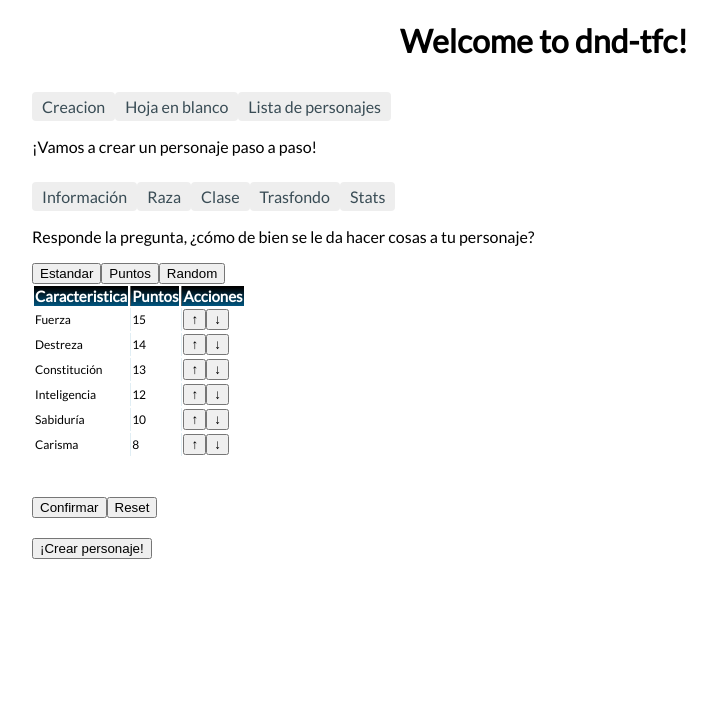
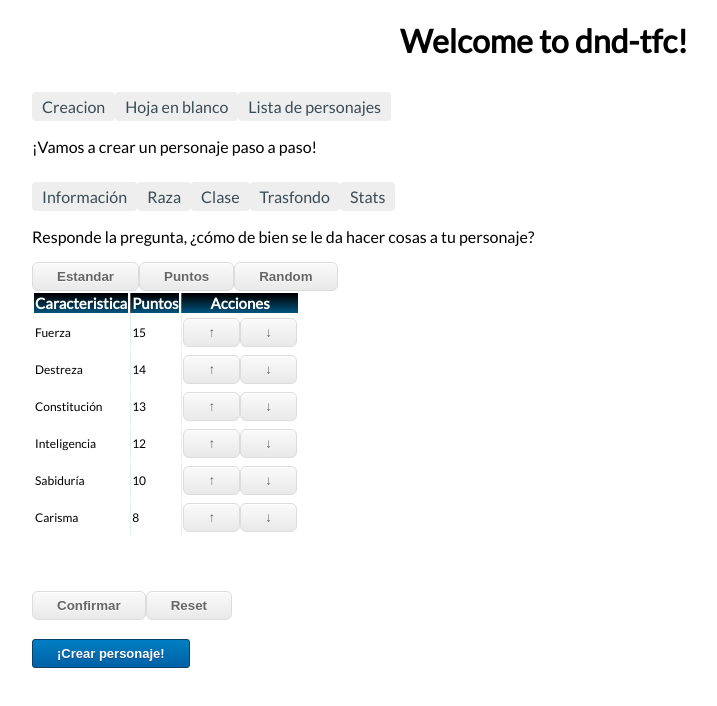
Before and after one commit to rondeo/dnd.tfc, an Angular app: page /creacion/stats in a window 1280 px wide. Shown: the top 706 px of the page, without its empty margins (104-821 px from the left). Built offline with nearby package versions, Linux system fonts and the light colour scheme.

Commit message:
Estilos bonicos bonicos

```diff
--- a/src/app/components/creacion/creacion.component.html
+++ b/src/app/components/creacion/creacion.component.html
@@ -12,6 +12,6 @@
 <router-outlet></router-outlet>
 <br/><br/>
 <!-- <button routerLink="personajeCreado ? ../personaje/{{id}} : []" (click)="confirmarCreacion()">¡Crear personaje!</button> -->
-<button (click)="confirmarCreacion()">¡Crear personaje!</button>
-<br/>
-<button *ngIf="personajeCreado" routerLink="/personaje/{{id}}/datos" (click)="verPersonaje()">Ver tu nuevo personaje</button>
+<button class="creacion" (click)="confirmarCreacion()">¡Crear personaje!</button>
+
+<button class="creacion" *ngIf="personajeCreado" routerLink="/personaje/{{id}}/datos" (click)="verPersonaje()">Ver tu nuevo personaje</button>
--- a/src/app/components/crear-clase/crear-clase.component.html
+++ b/src/app/components/crear-clase/crear-clase.component.html
@@ -1,14 +1,15 @@
 <p>
   Responde a la pregunta, ¿de qué trabaja tu personaje?
 </p>
-
+<div class="gridCrearion">
+  <div>
     <table class="table table-hover text-center">
       <thead class="thead-dark">
         <tr>
-      <th>Clase</th>
+          <th class="name">Clase</th>
           <th>Dados de golpe</th>
           <th>Descripción</th>
-      <th>Elegir</th>
+          <th class="choice">Elegir</th>
         </tr>
       </thead>
       <tbody>
@@ -24,13 +25,13 @@
         </tr>
       </tbody>
     </table>
-
+  </div>
   <div *ngIf="mostrar">
     <table class="table table-hover text-center">
       <thead class="thead-dark">
         <tr>
-            <th>Rasgo</th>
-            <th>Nivel</th>
+          <th class="name">Rasgo</th>
+          <th class="choice">Nivel</th>
           <th>Descripción</th>
         </tr>
       </thead>
@@ -42,10 +43,12 @@
         </tr>
       </tbody>
     </table>
-    <button routerLink="/creacion/trasfondo" (click)="asignarClase(claseCreacion)">
-      Confirmar
-    </button>
+
     <!-- <button (click)="asignarClase(claseCreacion)">
       Confirmar
     </button> -->
   </div>
+</div>
+<button *ngIf="mostrar" routerLink="/creacion/trasfondo" (click)="asignarClase(claseCreacion)">
+  Confirmar
+</button>
--- a/src/app/components/crear-stats/crear-stats.component.html
+++ b/src/app/components/crear-stats/crear-stats.component.html
@@ -6,7 +6,7 @@
 <button (click)="seleccionPuntos()">Puntos</button>
 <button (click)="seleccionRandom()">Random</button>
 
-
+<div class="tableCrearionStats">
   <table class="table table-hover text-center">
     <thead class="thead-dark">
       <tr>
@@ -16,7 +16,7 @@
       </tr>
     </thead>
     <tbody>
-    <tr *ngFor="let caracteristica of caracteristicas; let i = index">
+      <tr class="rows" *ngFor="let caracteristica of caracteristicas; let i = index">
         <td>{{caracteristica.nombreCaracteristica}}</td>
 
         <td *ngIf="mostrarArray">{{puntosArray[i].array}}</td>
@@ -39,6 +39,7 @@
     </tr> -->
     </tbody>
   </table>
+</div>
 <br />
 
 <label *ngIf="mostrarPuntos">{{totalPuntos}}/27</label>
--- a/src/app/components/crear-trasfondo/crear-trasfondo.component.html
+++ b/src/app/components/crear-trasfondo/crear-trasfondo.component.html
@@ -1,13 +1,14 @@
 <p>
   Responde a la pregunta, ¿cuál es el pasado de tu personaje?
 </p>
-
+<div class="gridCrearion">
+  <div>
     <table class="table table-hover text-center">
       <thead class="thead-dark">
         <tr>
-      <th>Trasfondo</th>
+          <th class="name">Trasfondo</th>
           <th>Descripción</th>
-      <th>Elegir</th>
+          <th class="choice">Elegir</th>
         </tr>
       </thead>
       <tbody>
@@ -22,7 +23,8 @@
         </tr>
       </tbody>
     </table>
-
+  </div>
+</div>
 <div *ngIf="mostrar">
   <button routerLink="/creacion/stats" (click)="asignarTrasfondo(trasfondoCreacion)">
     Confirmar
--- a/src/app/components/rasgos/rasgos.component.html
+++ b/src/app/components/rasgos/rasgos.component.html
@@ -1,6 +1,6 @@
 <input name="raza" id="raceClass" [ngModel]="razaElegida()" (change)="mostrarCosas()" hidden />
 
-<label for="raceClass">Elije en la parte superior una raza y una clase</label>
+<label for="raceClass"><p>Elije en la parte superior una raza y una clase</p></label>
 
 <div class="tableRasgos">
   <div id="tableRasgosRaza">
--- a/src/app/components/stats/stats.component.html
+++ b/src/app/components/stats/stats.component.html
@@ -369,23 +369,28 @@
         <div class="money">
           <ul>
             <li>
-              <label for="cp">pc</label>
+              <label for="cp"><a class="show">pc
+              <span class="hidden">Monedas de cobre, 100 equivalen a 1 de oro</span></a></label>
               <input name="cp" id="cp" />
             </li>
             <li>
-              <label for="sp">pp</label>
+              <label for="sp"><a class="show">pp
+              <span class="hidden">Monedas de plata, 10 equivalen a 1 de oro</span></a></label>
               <input name="sp" id="sp" />
             </li>
             <li>
-              <label for="ep">pe</label>
+              <label for="ep"><a class="show">pe
+              <span class="hidden">Monedas de electrum, 5 equivalen a 1 de oro</span></a></label>
               <input name="ep" id="ep" />
             </li>
             <li>
-              <label for="gp">po</label>
+              <label for="gp"><a class="show">po
+              <span class="hidden">Monedas de oro</span></a></label>
               <input name="gp" id="gp" />
             </li>
             <li>
-              <label for="pp">ppt</label>
+              <label for="pp"><a class="show">ppt
+              <span class="hidden">Monedas de platino, 1 equivale a 10 de oro</span></a></label>
               <input name="pp" id="pp" />
             </li>
           </ul>
--- a/src/styles.scss
+++ b/src/styles.scss
@@ -41,10 +41,6 @@ table tbody td:first-child {
 table tbody tr:last-child td {
     border-bottom: none;
 }
-
-
-
-
 
 nav a {
     padding: 5px 10px;
@@ -149,10 +145,6 @@ form.charsheet ul li {
     list-style-image: none;
     display: block;
 }
-
-// form.charsheet ::placeholder {
-//   color: #bbb;
-// }
 
 form.charsheet label {
     text-transform: uppercase;
@@ -783,6 +775,36 @@ form.charsheet main section.equipment>div>div.money ul>li input {
     text-align: center;
 }
 
+// form.charsheet main section.equipment>div>div.money .show {
+//     position: relative;
+//     z-index: 0;
+// }
+
+// form.charsheet main section.equipment>div>div.money .show:hover {
+//     background-color: transparent;
+//     z-index: 1;
+// }
+
+// form.charsheet main section.equipment>div>div.money .show span {
+//     border: 1px solid rgb(0, 47, 255);
+//     padding: 5px;
+//     position: absolute;
+//     text-decoration: none;
+//     background-color: rgb(78, 78, 78);
+//     color: rgb(255, 255, 255);
+//     width: 12em;
+//     text-align: center;
+//     visibility: hidden;
+//     font-size: 1.5em;
+//     line-height: 12px;
+// }
+
+// form.charsheet main section.equipment>div>div.money .show:hover span {
+//     visibility: visible;
+//     top: -10px;
+//     left: 20px;
+// }
+
 form.charsheet main section.equipment>div>label {
     order: 3;
     text-align: center;
@@ -867,17 +889,162 @@ form.charsheet .tableRasgos {
     grid-column-gap: 2%;
 }
 
-form.charsheet .tableRasgos #tableRasgosRaza{
+form.charsheet .tableRasgos #tableRasgosRaza {
     width: 100%;
     height: auto;
 }
 
-form.charsheet .tableRasgos #tableRasgosClase{
+form.charsheet .tableRasgos #tableRasgosClase {
     width: 100%;
     height: auto;
 }
 
-form.charsheet .tableRasgos .nameRasgo{
+form.charsheet .tableRasgos .nameRasgo {
     width: 30%;
     height: auto;
 }
+
+a.show {
+    position: relative;
+    z-index: 0;
+}
+
+a.show:hover {
+    position: relative;
+    z-index: 0;
+}
+
+a.show span.hidden {
+    border: 1px solid rgb(0, 47, 255);
+    padding: 5px;
+    position: absolute;
+    text-decoration: none;
+    background-color: rgb(78, 78, 78);
+    color: rgb(255, 255, 255);
+    width: 12em;
+    text-align: center;
+    visibility: hidden;
+    font-size: 1em;
+    line-height: 12px;
+}
+
+a.show:hover span.hidden {
+    visibility: visible;
+    top: 0;
+    left: 125%;
+}
+
+.gridInfo {
+    width: 40em;
+    display: grid;
+    grid-template-columns: 30% 30% 30%;
+    grid-template-rows: auto auto auto;
+    grid-column-gap: 1.5%;
+}
+
+.gridCrearion{
+    width: 80%;
+    display: grid;
+    grid-template-columns: 49% 49%;
+    grid-template-rows: auto auto;
+    grid-column-gap: 2%;
+    grid-row-gap: 5%;
+    margin-bottom: 1em;
+}
+
+.gridCrearion div table{
+    width: 100%;
+    height: auto;
+}
+
+.gridCrearion div .name{
+    width: 20%;
+    height: auto;
+}
+
+.gridCrearion div .choice{
+    width: 10%;
+    height: auto;
+}
+
+.tableCrearionStats table{
+    margin-bottom: 1em;
+}
+
+
+.tableCrearionStats .rows{
+    height: 35px;
+}
+
+button {
+    -moz-box-shadow:inset 0px 1px 0px 0px #ffffff;
+	-webkit-box-shadow:inset 0px 1px 0px 0px #ffffff;
+	box-shadow:inset 0px 1px 0px 0px #ffffff;
+	background:-webkit-gradient(linear, left top, left bottom, color-stop(0.05, #f9f9f9), color-stop(1, #e9e9e9));
+	background:-moz-linear-gradient(top, #f9f9f9 5%, #e9e9e9 100%);
+	background:-webkit-linear-gradient(top, #f9f9f9 5%, #e9e9e9 100%);
+	background:-o-linear-gradient(top, #f9f9f9 5%, #e9e9e9 100%);
+	background:-ms-linear-gradient(top, #f9f9f9 5%, #e9e9e9 100%);
+	background:linear-gradient(to bottom, #f9f9f9 5%, #e9e9e9 100%);
+	filter:progid:DXImageTransform.Microsoft.gradient(startColorstr='#f9f9f9', endColorstr='#e9e9e9',GradientType=0);
+	background-color:#f9f9f9;
+	-moz-border-radius:6px;
+	-webkit-border-radius:6px;
+	border-radius:6px;
+	border:1px solid #dcdcdc;
+	display:inline-block;
+	cursor:pointer;
+	color:#666666;
+	font-weight:bold;
+	padding:6px 24px;
+	text-decoration:none;
+	text-shadow:0px 1px 0px #ffffff;
+}
+
+button:hover{
+    background:-webkit-gradient(linear, left top, left bottom, color-stop(0.05, #e9e9e9), color-stop(1, #f9f9f9));
+	background:-moz-linear-gradient(top, #e9e9e9 5%, #f9f9f9 100%);
+	background:-webkit-linear-gradient(top, #e9e9e9 5%, #f9f9f9 100%);
+	background:-o-linear-gradient(top, #e9e9e9 5%, #f9f9f9 100%);
+	background:-ms-linear-gradient(top, #e9e9e9 5%, #f9f9f9 100%);
+	background:linear-gradient(to bottom, #e9e9e9 5%, #f9f9f9 100%);
+	filter:progid:DXImageTransform.Microsoft.gradient(startColorstr='#e9e9e9', endColorstr='#f9f9f9',GradientType=0);
+	background-color:#e9e9e9;
+}
+
+button.creacion{
+    -moz-box-shadow:inset 0px 1px 0px 0px #007dc1;
+	-webkit-box-shadow:inset 0px 1px 0px 0px #007dc1;
+	box-shadow:inset 0px 1px 0px 0px #007dc1;
+	background:-webkit-gradient(linear, left top, left bottom, color-stop(0.05, #007dc1), color-stop(1, #0061a7));
+	background:-moz-linear-gradient(top, #007dc1 5%, #0061a7 100%);
+	background:-webkit-linear-gradient(top, #007dc1 5%, #0061a7 100%);
+	background:-o-linear-gradient(top, #007dc1 5%, #0061a7 100%);
+	background:-ms-linear-gradient(top, #007dc1 5%, #0061a7 100%);
+	background:linear-gradient(to bottom, #007dc1 5%, #0061a7 100%);
+	filter:progid:DXImageTransform.Microsoft.gradient(startColorstr='#007dc1', endColorstr='#0061a7',GradientType=0);
+	background-color:#005685;
+	-moz-border-radius:3px;
+	-webkit-border-radius:3px;
+	border-radius:3px;
+	border:1px solid #0b4269;
+	display:inline-block;
+	cursor:pointer;
+	color:#ffffff;
+	font-family:Arial;
+	font-size:13px;
+	padding:6px 24px;
+	text-decoration:none;
+    text-shadow:0px 1px 0px #154682;
+    margin-right: 12px;
+}
+button.creacion:hover{
+    background:-webkit-gradient(linear, left top, left bottom, color-stop(0.05, #0061a7), color-stop(1, #007dc1));
+	background:-moz-linear-gradient(top, #0061a7 5%, #007dc1 100%);
+	background:-webkit-linear-gradient(top, #0061a7 5%, #007dc1 100%);
+	background:-o-linear-gradient(top, #0061a7 5%, #007dc1 100%);
+	background:-ms-linear-gradient(top, #0061a7 5%, #007dc1 100%);
+	background:linear-gradient(to bottom, #0061a7 5%, #007dc1 100%);
+	filter:progid:DXImageTransform.Microsoft.gradient(startColorstr='#0061a7', endColorstr='#007dc1',GradientType=0);
+	background-color:#0061a7;
+}
```
Also changed, not shown: src/app/components/crear-info/crear-info.component.html (+29 -16 lines), src/app/components/crear-raza/crear-raza.component.html (+13 -9 lines), src/app/objects/mock-caracteristicasPersonaje.ts (+34 -34 lines). Lines whose indentation alone changed are shown as unchanged.
